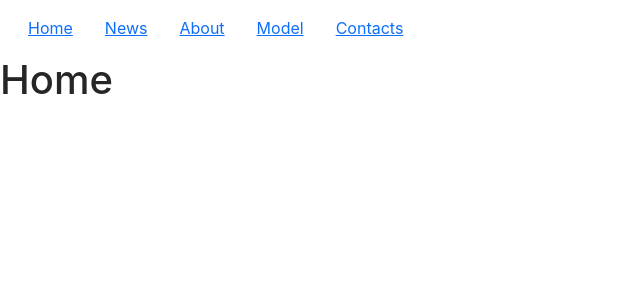
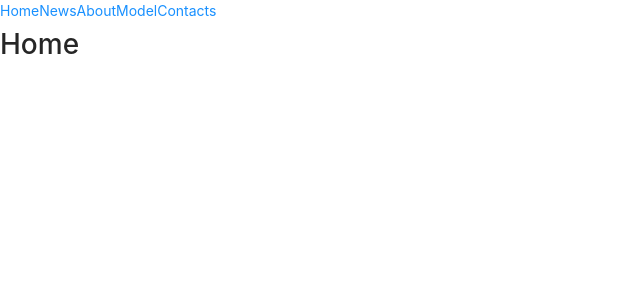
Before and after one commit to arsenykotkov/hats, a React (Create React App) app: page / in a window 1280 px wide. Shown: the top 300 px of the page, without its empty margins (0-640 px from the left). Built offline with nearby package versions, Linux system fonts and the light colour scheme; no server answers.

Commit message:
Return to simple menu.

```diff
--- a/src/App.js
+++ b/src/App.js
@@ -1,4 +1,3 @@
-import { useState } from 'react';
 import './App.css';
 import { Link, Outlet, Route, Routes } from 'react-router-dom';
 import Home from './Home';
@@ -6,21 +5,6 @@ import News from './News';
 import About from './About';
 import Model from './Model';
 import Contacts from './Contacts';
-
-import {
-  Collapse,
-  Navbar,
-  NavbarToggler,
-  NavbarBrand,
-  Nav,
-  NavItem,
-  NavLink,
-  UncontrolledDropdown,
-  DropdownToggle,
-  DropdownMenu,
-  DropdownItem,
-  NavbarText
-} from 'reactstrap';
 
 function App() {
   return (
@@ -36,35 +20,16 @@ function App() {
   );
 }
 
-function Layout(args) {
+function Layout() {
   return (
-      <div style={{
-        height: '46px',
-        width: '100%',
-      }}>
-
-      <Navbar>
-        <Nav>
-          <NavLink>
+      <>
         <Link to="/">Home</Link>
-          </NavLink>
-          <NavLink>
         <Link to="/news">News</Link>
-          </NavLink>
-          <NavLink>
         <Link to="/about">About</Link>
-          </NavLink>
-          <NavLink>
         <Link to="/model">Model</Link>
-          </NavLink>
-          <NavLink>
         <Link to="/contacts">Contacts</Link>
-          </NavLink>
-        </Nav>
-      </Navbar>
-
         <Outlet />
-    </div>
+      </>
   );
 }
 
--- a/src/index.js
+++ b/src/index.js
@@ -2,7 +2,6 @@ import React from 'react';
 import ReactDOM from 'react-dom/client';
 import { BrowserRouter } from 'react-router-dom';
 import 'antd/dist/antd.min.css';
-import 'bootstrap/dist/css/bootstrap.min.css';
 import './index.css';
 import App from './App';
 import reportWebVitals from './reportWebVitals';
```
Lines whose indentation alone changed are shown as unchanged.
